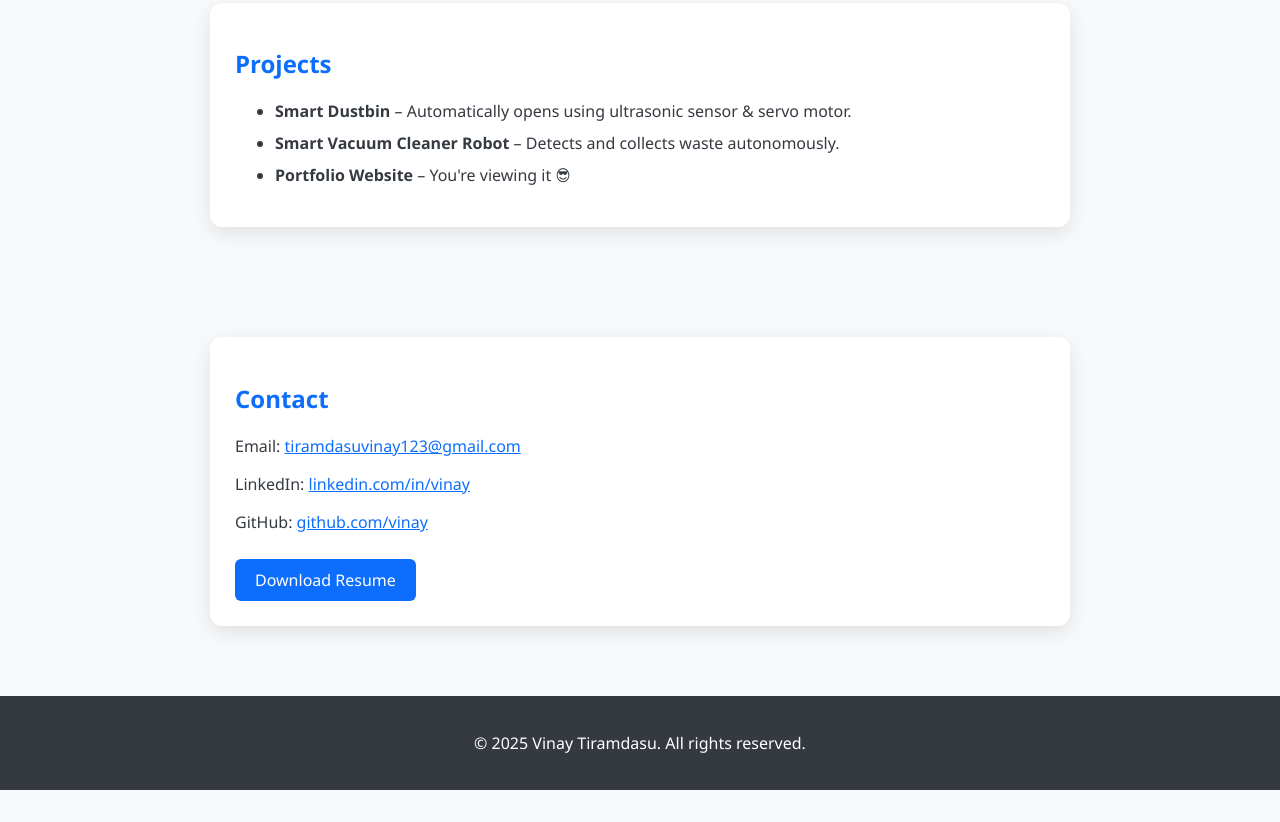
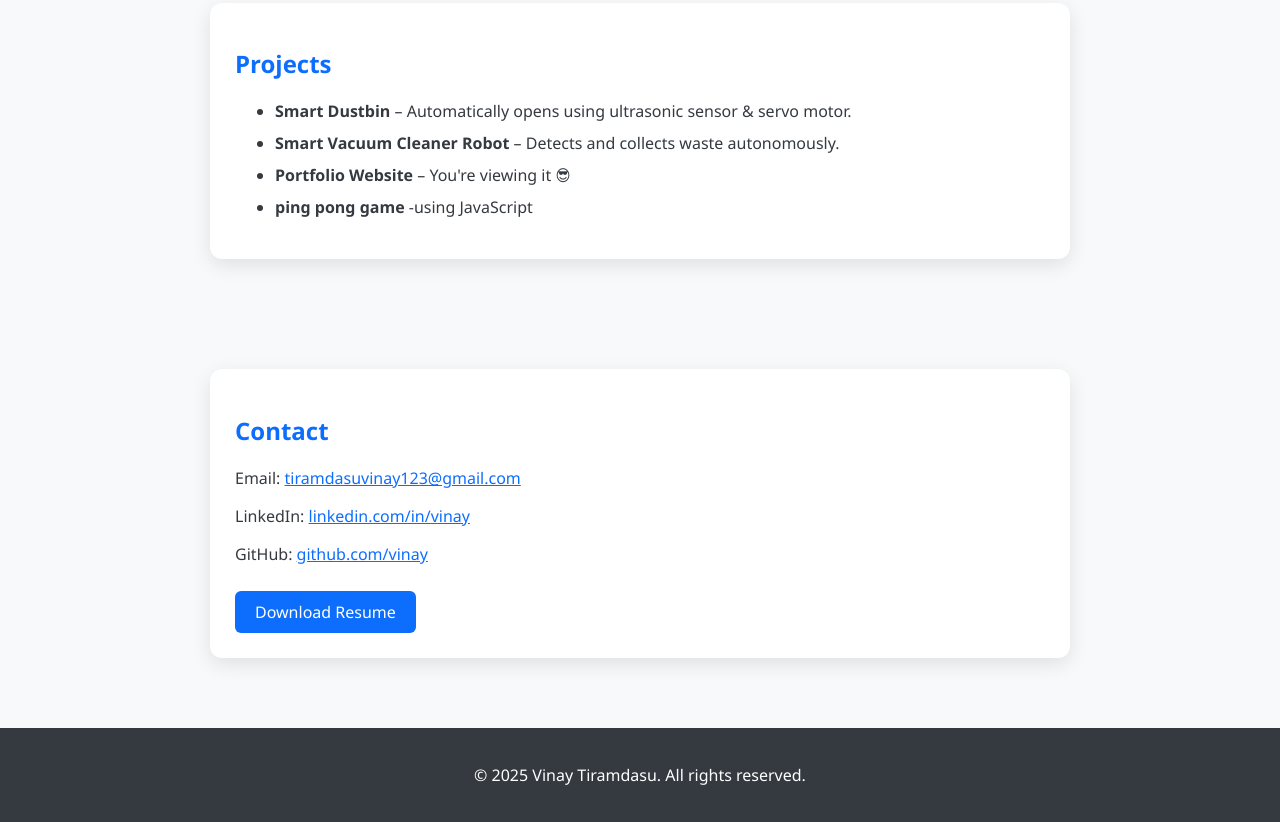
Before and after one commit to Vinaynetha632/vinay_protfolio, a plain HTML site: page index.html in a window 1280 px wide. Shown: the part 1097-1919 px from the top of the page. Before the commit the page ends 1887 px from the top, so only its background shows below. Drawn offline with Linux system fonts and the light colour scheme.

Commit message:
index.html

```diff
--- a/index.html
+++ b/index.html
@@ -124,6 +124,7 @@
       <li><strong>Smart Dustbin</strong> – Automatically opens using ultrasonic sensor & servo motor.</li>
       <li><strong>Smart Vacuum Cleaner Robot</strong> – Detects and collects waste autonomously.</li>
       <li><strong>Portfolio Website</strong> – You're viewing it 😎</li>
+      <li><strong>ping pong game </strong>-using JavaScript</li>
     </ul>
   </div>
 </section>
```
